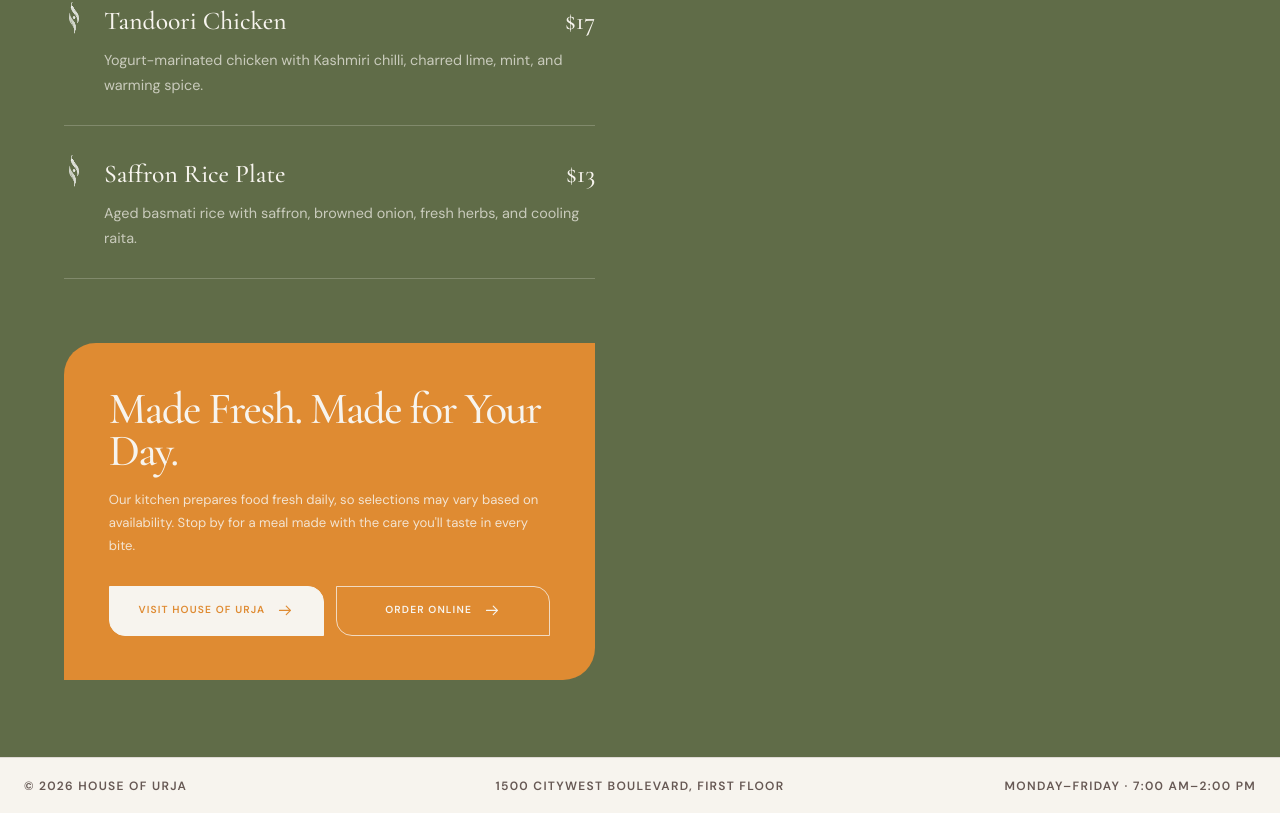
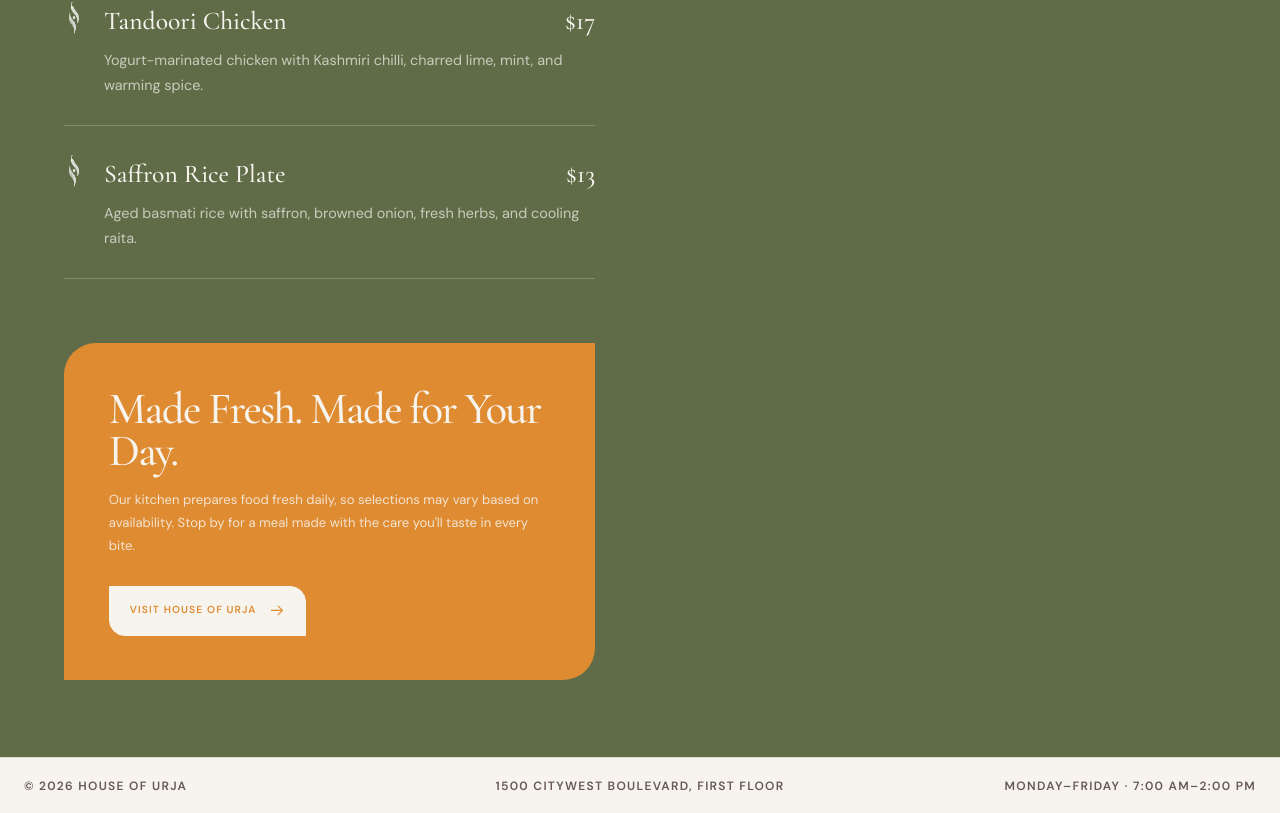
Before and after one commit to connect608/houseofurja, a Next.js app: page /menu in a window 1280 px wide. Shown: the part 1051-1864 px from the top of the page. Built offline with nearby package versions, Linux system fonts and the light colour scheme; no server answers; the database is empty.

Commit message:
feat(menu): hide Order Online button in Made Fresh section

```diff
--- a/src/app/globals.css
+++ b/src/app/globals.css
@@ -1311,15 +1311,16 @@ h2 i {
 
 .menu-page-actions {
   display: flex;
+  flex-wrap: wrap;
   gap: 0.75rem;
   margin-top: 1.75rem;
 }
 
 .menu-page-actions .button {
   min-width: 0;
-  flex: 1 1 0;
+  flex: 0 1 auto;
   gap: 0.75rem;
-  padding-inline: 0.75rem;
+  padding-inline: 1.25rem;
   line-height: 1.25;
   text-align: center;
 }
--- a/src/components/menu/MenuExplorer.tsx
+++ b/src/components/menu/MenuExplorer.tsx
@@ -404,9 +404,10 @@ export default function MenuExplorer({
             <Link className="button button-light" href="/visit">
               Visit House of Urja <ArrowIcon />
             </Link>
-            <button className="button button-outline" type="button">
+            {/* "Order Online" temporarily hidden; will be made visible at a later time */}
+            {/* <button className="button button-outline" type="button">
               Order Online <ArrowIcon />
-            </button>
+            </button> */}
           </div>
         </div>
       </div>
```
